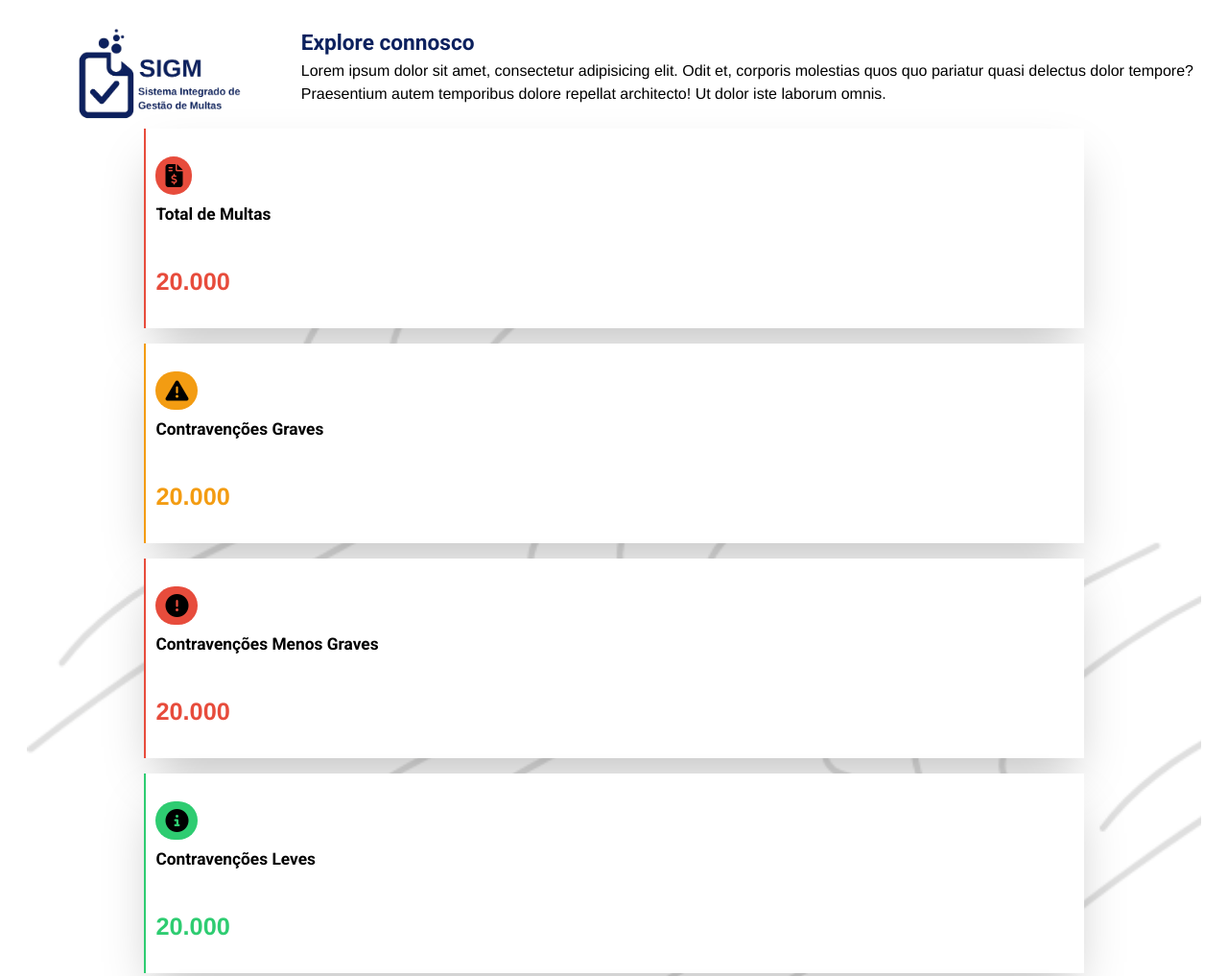
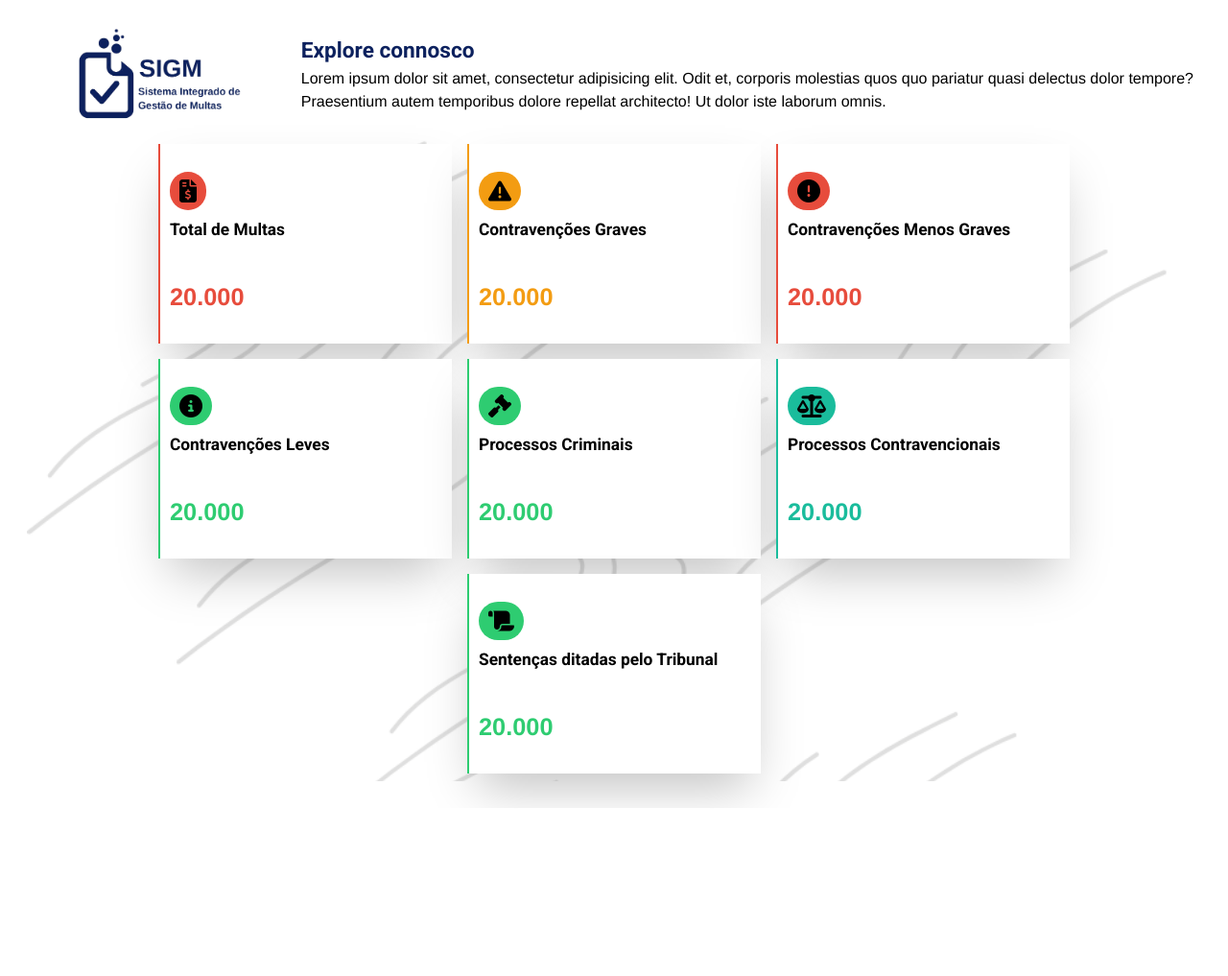
Before and after one commit to ZEINER-TECHNOLY/SIGM, a website: page views/Tela1.html in a window 1280 px wide. Shown: the top 1017 px of the page at 96% size. After the commit the page ends 842 px from the top, so only its background shows below. Drawn offline with nearby package versions, Linux system fonts and the light colour scheme.

Commit message:
Responsividade cards

```diff
--- a/assets/css/style.css
+++ b/assets/css/style.css
@@ -47,11 +47,11 @@
 }
 
 .navContentTela1 {
-    @apply bg-[url('../img/bg_content.png')] bg-cover bg-no-repeat h-max flex items-center justify-center flex-col
+    @apply bg-[url('../img/bg_content.png')] bg-cover bg-no-repeat h-max flex items-center justify-center flex-col md:flex-row md:flex-wrap pt-4
 }
 
 .cardTela1 {
-    @apply w-[80%] m-2 h-52 bg-white shadow-2xl border-y-0 border-r-0 p-2.5 flex flex-col justify-around
+    @apply w-[80%] m-2 h-52 bg-white shadow-2xl border-y-0 border-r-0 p-2.5 flex flex-col justify-around md:w-[25%]
 }
 
 .cardTela1 i {
--- a/views/Tela1.html
+++ b/views/Tela1.html
@@ -13,7 +13,7 @@
 </head>
 <body>
     <nav class="p-7">
-        <div class="md:flex-row flex flex-col gap-2.5">
+        <div class="md:flex-row flex flex-col gap-2.5 md:items-center">
             <nav class="flex items-center justify-center">
                 <img src="../assets/img/logotipo.png" alt="" class="w-[65%]">
             </nav>
```
Also changed, not shown: views/pageSelect.html (+1 -0 lines), assets/css/output.css.
